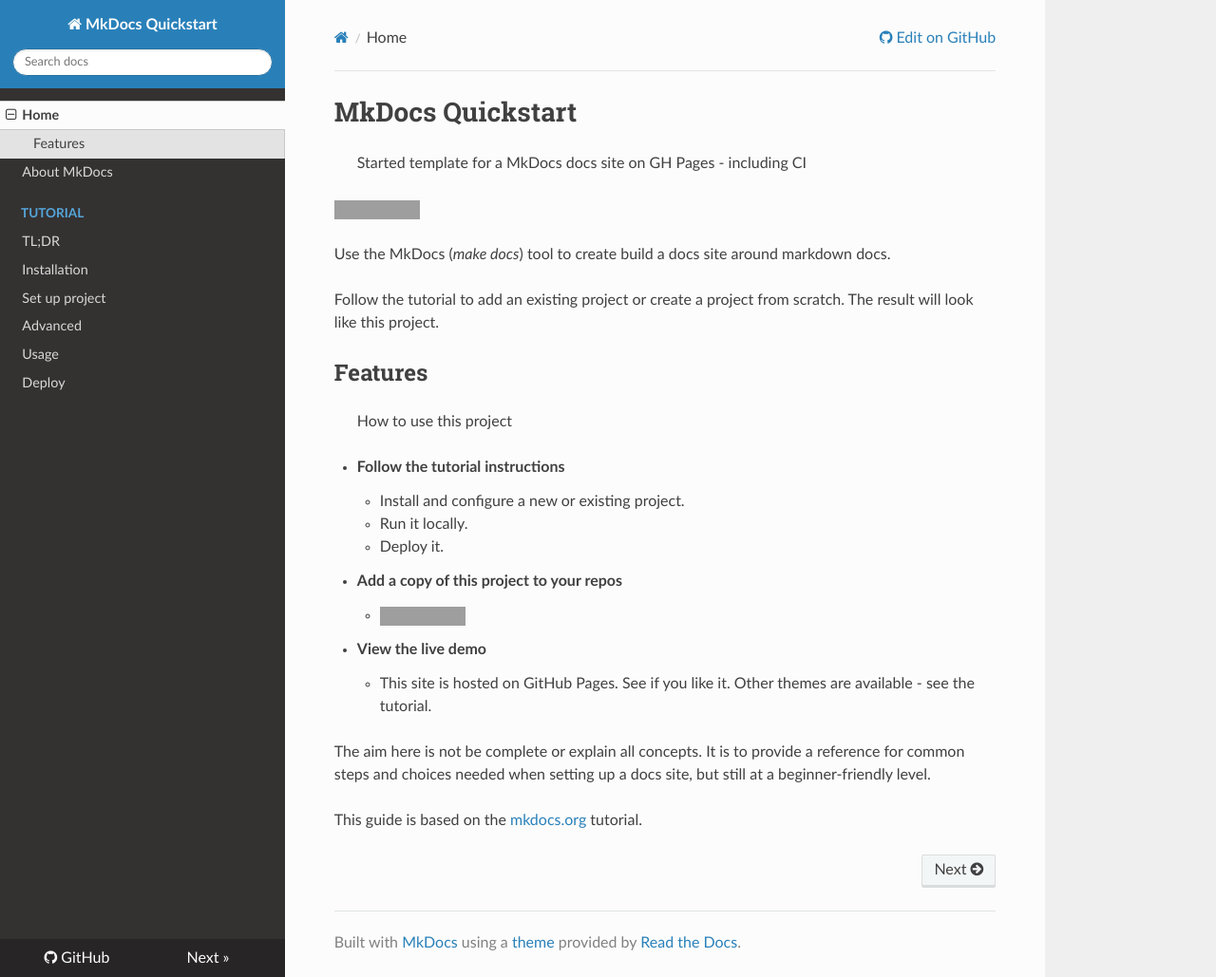
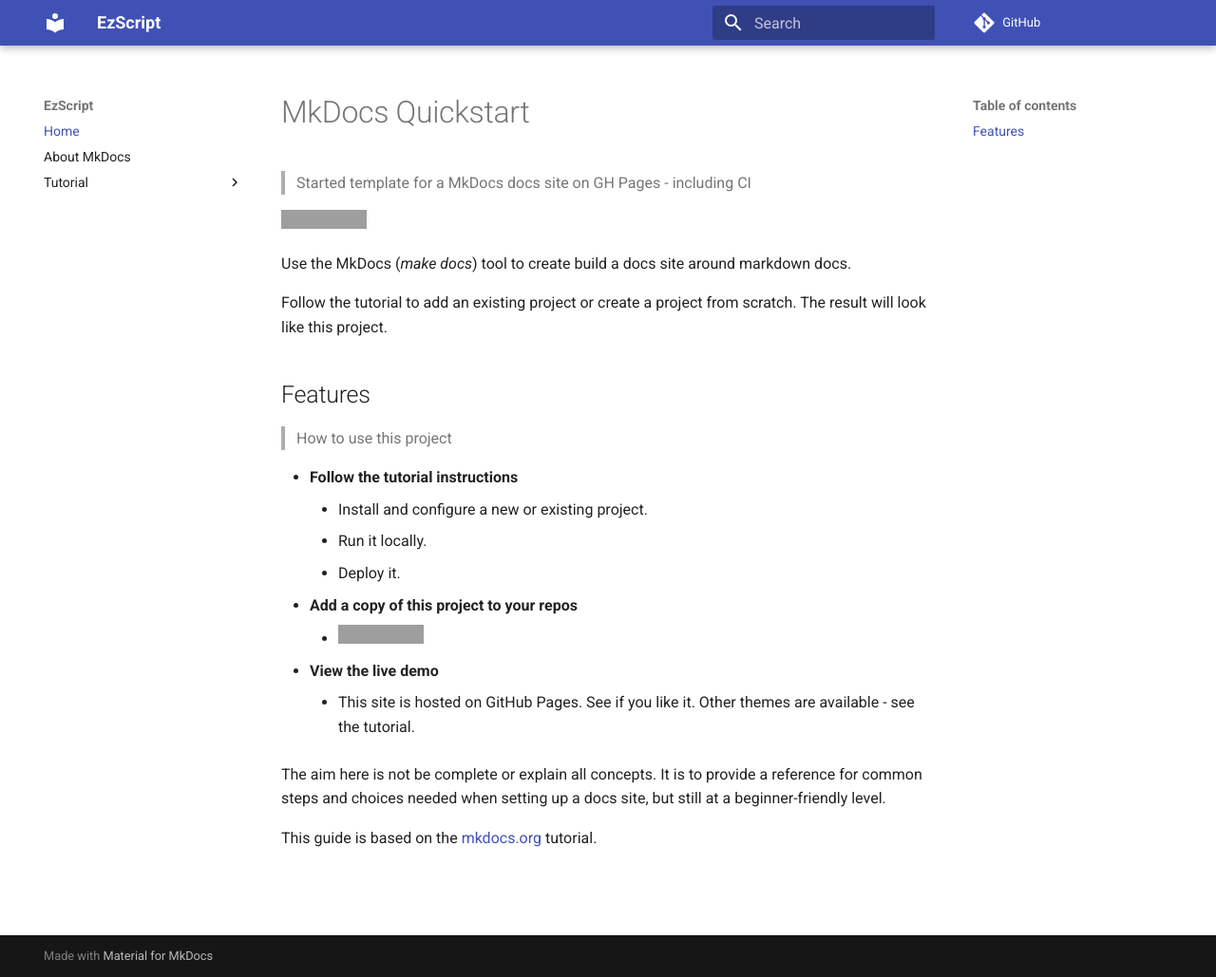
Before and after one commit to ezscript-html/ezscript-html.github.io, an MkDocs documentation site: the page built from docs/docs/index.md, in a window 1280 px wide and 1029 px high. Shown: the whole window at 95% size. Built offline with MkDocs 1.6.1 and Material for MkDocs 9.7.7, drawn with Linux system fonts in a browser that asks for light colours; nearby versions of some CDN libraries; comment, search, counter and statistics services are not loaded; grey boxes are pictures that could not be loaded.

Commit message:
cool theme

```diff
--- a/docs/mkdocs.yml
+++ b/docs/mkdocs.yml
@@ -1,15 +1,16 @@
 ### Site metadata ###
 
-site_name: MkDocs Quickstart
-site_description: Starter template for a MkDocs docs site on GH Pages - including CI
-site_url: https://michaelcurrin.github.io/mkdocs-quickstart/
+site_name: EzScript
+site_description: Python based HTML compiler
+site_url: https://ezscript-html.github.io/
 
-repo_url: https://github.com/MichaelCurrin/mkdocs-quickstart
+repo_url: https://github.com/ezscript-html/ezscript-html.github.io
 edit_uri: edit/master/docs/docs
 
 ### Build settings ###
 
-theme: readthedocs
+theme:
+  name: material
 
 nav:
   - Home: index.md
```
